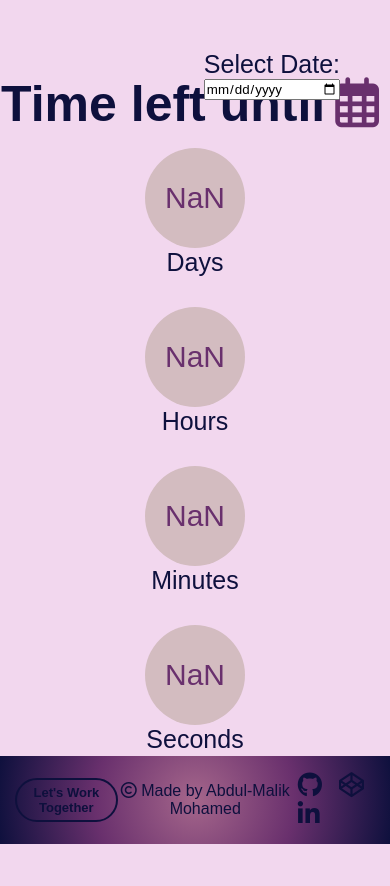
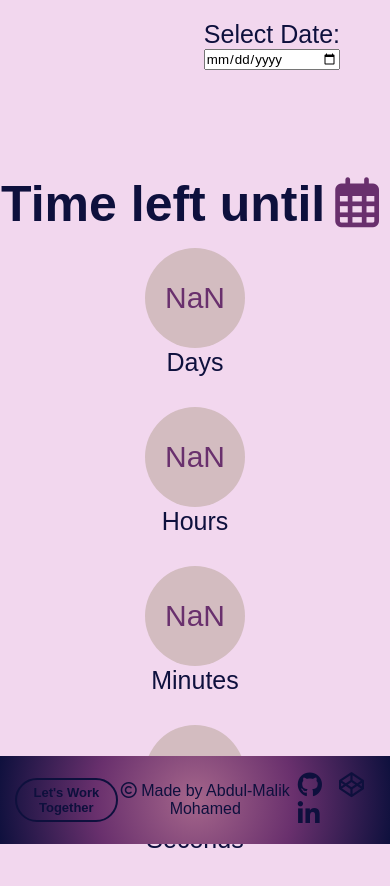
Before and after one commit to abdul-malik360/Count-down-app, a plain HTML site: page index.html in a window 390 px wide. Before the commit the page ends 844 px from the top, so only its background shows below. Drawn offline with Linux system fonts and the light colour scheme.

Commit message:
responsiveness updates

```diff
--- a/index.css
+++ b/index.css
@@ -66,6 +66,13 @@ body {
 }
 
 @media screen and (max-width: 800px) {
+  .date-container {
+    top: 20px;
+  }
+
+  .timer-container {
+    margin-top: 100px;
+  }
   .countdown-container {
     display: flex;
     flex-direction: column;
```
